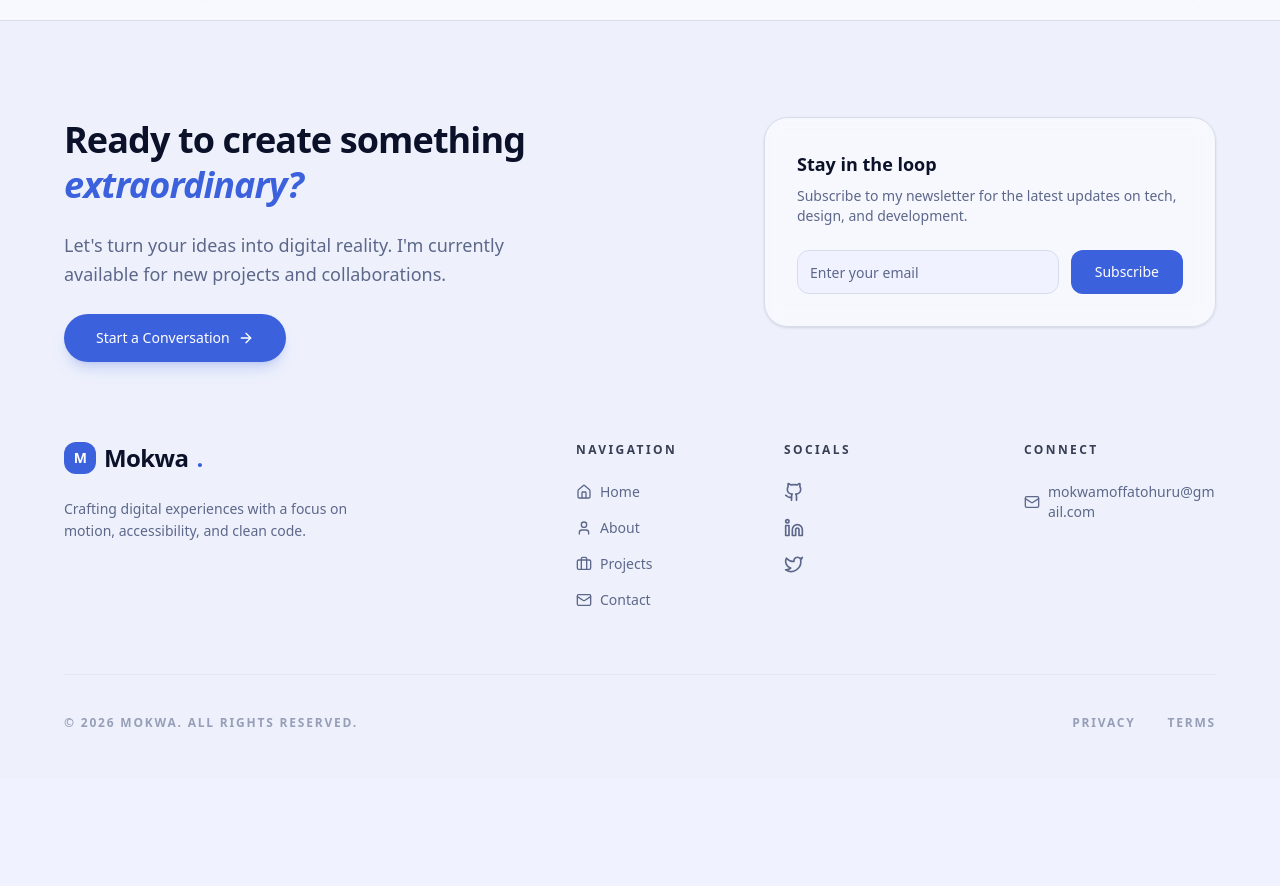
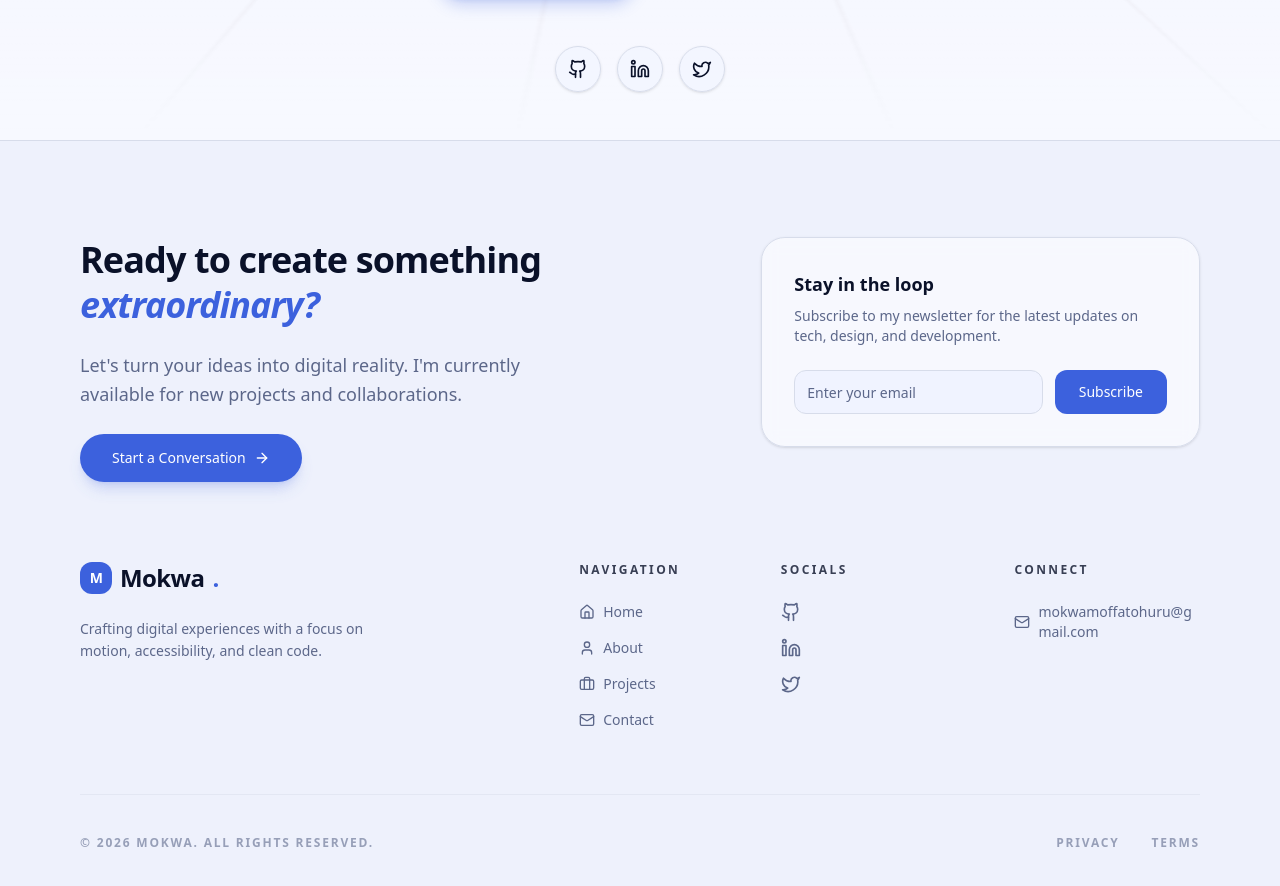
Before and after one commit to mokwathedeveloper/personal-websitedev, a Next.js app: page / in a window 1280 px wide. Shown: the part 858-1744 px from the top of the page. Before the commit the page ends 1637 px from the top, so only its background shows below. Built offline with nearby package versions, Linux system fonts and the light colour scheme.

Commit message:
style: implement full-width horizontal layout for edge-to-edge immersive experience

```diff
--- a/src/app/globals.css
+++ b/src/app/globals.css
@@ -43,7 +43,7 @@
 
 @layer utilities {
   .container {
-    @apply mx-auto px-6 sm:px-10 lg:px-16 max-w-screen-2xl;
+    @apply mx-auto px-6 sm:px-12 lg:px-20 max-w-full;
   }
   .animate-grid {
     animation: grid 15s linear infinite;
--- a/src/components/footer.tsx
+++ b/src/components/footer.tsx
@@ -12,7 +12,7 @@ import { SocialLinks } from "@/components/social-links"
 export function Footer() {
   return (
     <footer className="relative bg-muted/30 border-t pt-24 pb-12">
-      <div className="container px-4 sm:px-6 lg:px-8">
+      <div className="container">
         {/* Top Section: CTA & Newsletter */}
         <div className="grid grid-cols-1 lg:grid-cols-12 gap-12 mb-20 items-start">
           <div className="lg:col-span-7 space-y-6">
```
